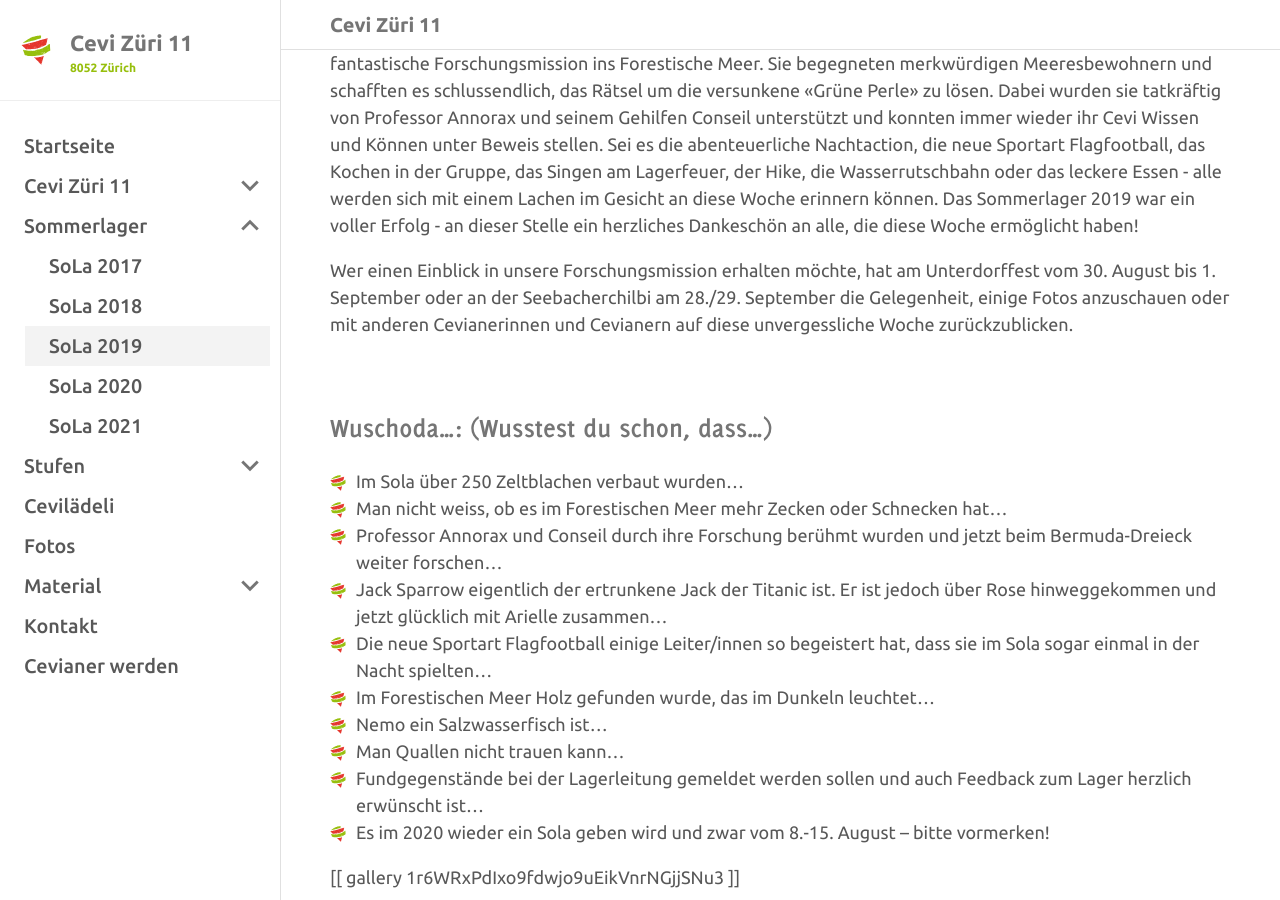
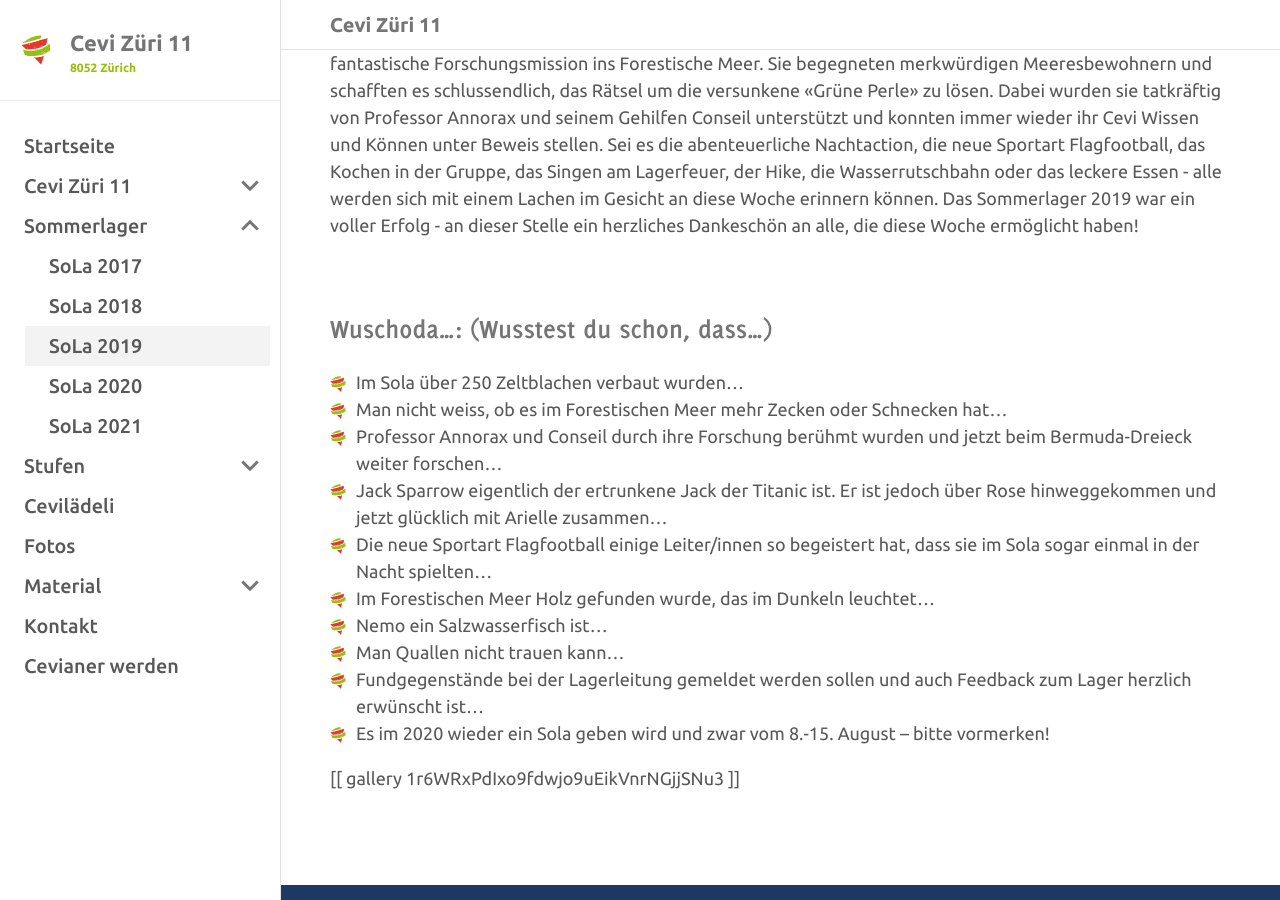
Before and after one commit to wp99cp/cevi_zh11_webpage, a Jekyll site: the page built from content/sola/archiv/sola-2019.md, in a window 1280 px wide and 900 px high, scrolled down 394 px. Built offline with Jekyll 4.4.1, drawn with Linux system fonts in a browser that asks for light colours.

Commit message:
fix typo

```diff
--- a/content/sola/archiv/sola-2019.md
+++ b/content/sola/archiv/sola-2019.md
@@ -21,9 +21,6 @@ Wasserrutschbahn oder das leckere Essen - alle werden sich mit einem Lachen im G
 Das Sommerlager 2019 war ein voller Erfolg - an dieser Stelle ein herzliches Dankeschön an alle, die diese Woche
 ermöglicht haben!
 
-Wer einen Einblick in unsere Forschungsmission erhalten möchte, hat am Unterdorffest vom 30. August bis 1. September
-oder an der Seebacherchilbi am 28./29. September die Gelegenheit, einige Fotos anzuschauen oder mit anderen
-Cevianerinnen und Cevianern auf diese unvergessliche Woche zurückzublicken.
 
 ## Wuschoda…: (Wusstest du schon, dass…)
 
```
Also changed, not shown: content/sola/sola.md (+1 -1 lines).
